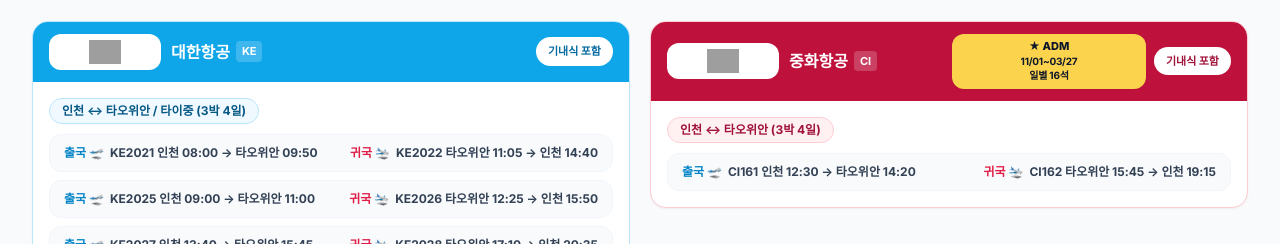
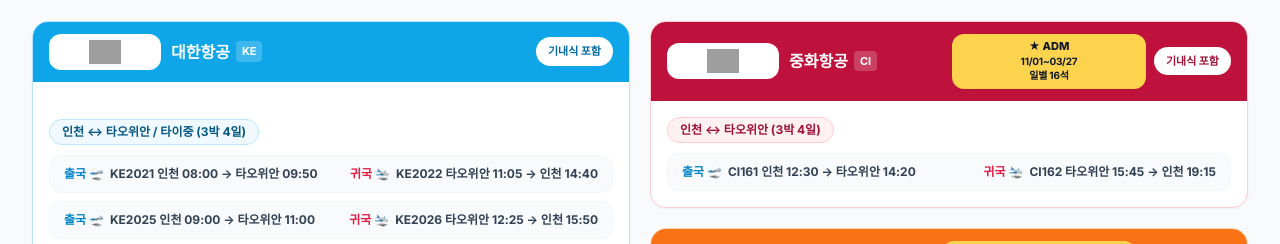
Before and after one commit to yujik9200-wq/taipei, a plain HTML site: page index.html in a window 1280 px wide. Shown: the part 3813-4057 px from the top of the page. Drawn offline with nearby package versions, Linux system fonts and the light colour scheme; grey boxes are pictures that could not be loaded.

Commit message:
Add files via upload

```diff
--- a/index.html
+++ b/index.html
@@ -764,7 +764,7 @@
             </div>
             <div class="flex items-start gap-2">
               <span class="text-slate-400 font-bold shrink-0">🛍️ 조건</span>
-              <span class="text-slate-700 font-semibold">쇼핑 2회 · 객실 프라이빗 온천욕</span>
+              <span class="text-slate-700 font-semibold">쇼핑 2회, $50 상당 포함(스펀천등, 서문정)</span>
             </div>
             <div class="pt-1 border-t border-slate-200/70">
               <button type="button" onclick="toggleMeal(this)" class="w-full flex items-center justify-between text-left font-bold text-slate-700 hover:text-emerald-700 transition cursor-pointer">
@@ -1480,7 +1480,8 @@
     var isMoreAirlinesOpen = false;
     var currentAirFilter = 'all';
 
-    function buildAirlineCard(air) {
+    function buildAirlineCard(air, extraClass) {
+      var cardExtra = extraClass || '';
       var specialHtml = '';
       if (air.specialBadge) {
         specialHtml =
@@ -1500,8 +1501,8 @@
       }).join('');
 
       return (
-        '<article class="bg-white rounded-2xl overflow-hidden border ' + air.borderCol + ' shadow-sm">' +
-          '<div class="' + air.headerBg + ' px-4 py-3 flex items-center justify-between gap-2 text-white">' +
+        '<article class="bg-white rounded-2xl overflow-hidden border ' + air.borderCol + ' shadow-sm flex flex-col ' + cardExtra + '">' +
+          '<div class="' + air.headerBg + ' px-4 py-3 flex items-center justify-between gap-2 text-white shrink-0">' +
             '<div class="flex items-center gap-2.5 min-w-0">' +
               '<div class="w-24 sm:w-28 h-9 rounded-xl ' + air.logoBg + ' ' + air.logoPad + ' flex items-center justify-center shrink-0 shadow-xs overflow-hidden">' +
                 '<img src="' + air.logoMain + '" data-online="' + air.logoOnline + '" onerror="window.handleLogoFallback(this)" alt="' + air.name + '" class="max-h-6 max-w-full object-contain" />' +
@@ -1517,7 +1518,7 @@
               '<span class="px-3 py-1.5 rounded-full ' + air.mealClass + ' text-[11px] font-extrabold whitespace-nowrap shadow-xs">' + air.mealText + '</span>' +
             '</div>' +
           '</div>' +
-          '<div class="p-4 space-y-2.5">' +
+          '<div class="p-4 flex-1 flex flex-col justify-center gap-2.5">' +
             '<div class="flex items-center justify-between gap-2">' +
               '<span class="inline-block px-3 py-1 rounded-full border ' + air.badgeBg + ' text-xs font-bold">' + air.routeLabel + '</span>' +
             '</div>' +
@@ -1540,8 +1541,23 @@
       var primaryList = filtered.filter(function(a) { return a.group === 'primary'; });
       var secondaryList = filtered.filter(function(a) { return a.group === 'secondary'; });
 
-      primaryGrid.innerHTML = primaryList.map(buildAirlineCard).join('');
-      secondaryGrid.innerHTML = secondaryList.map(buildAirlineCard).join('');
+      // 좌측 열: 대한항공(1개) / 우측 열: 중화항공 + 제주항공(2개 스택)으로 묶어 전체 높이 동일하게 정렬
+      var keAir = primaryList.find(function(a) { return a.id === 'ke'; });
+      var rightStack = primaryList.filter(function(a) { return a.id !== 'ke'; });
+
+      if (keAir && rightStack.length >= 2) {
+        primaryGrid.className = 'grid grid-cols-1 lg:grid-cols-2 gap-5 items-stretch';
+        primaryGrid.innerHTML =
+          buildAirlineCard(keAir, 'h-full') +
+          '<div class="flex flex-col gap-5 h-full">' +
+            rightStack.map(function(air) { return buildAirlineCard(air, 'flex-1'); }).join('') +
+          '</div>';
+      } else {
+        primaryGrid.className = 'grid grid-cols-1 lg:grid-cols-2 gap-5 items-stretch';
+        primaryGrid.innerHTML = primaryList.map(function(air) { return buildAirlineCard(air, 'h-full'); }).join('');
+      }
+
+      secondaryGrid.innerHTML = secondaryList.map(function(air) { return buildAirlineCard(air, ''); }).join('');
 
       if (currentAirFilter === 'all') {
         if (toggleWrap) toggleWrap.classList.remove('hidden');
```
